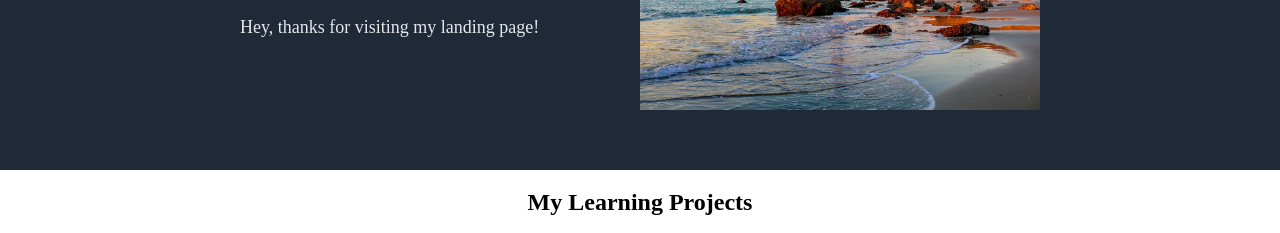
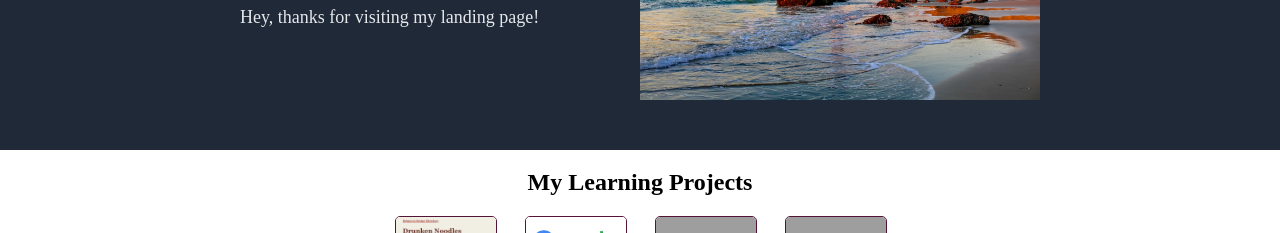
Before and after one commit to andyl22/landing-page, a plain HTML site: page index.html in a window 1280 px wide. Shown: the part 279-512 px from the top of the page. Drawn offline with Linux system fonts and the light colour scheme; grey boxes are pictures that could not be loaded.

Commit message:
Changing width and height for flex container

```diff
--- a/style.css
+++ b/style.css
@@ -2,20 +2,21 @@
 
 html {
     display: flex;
+    height: 100%;
+    width: 100%;
 }
 
 body {
-    min-width: 100vw;
-    min-height: 100vh;
     display: flex;
     flex-direction: column;
     margin: 0;
     padding: 0;
+
 }
 
 header, footer {
+    min-width: 100vw;
     display: flex;
-    padding: 10px;
     background-color: #1F2937;
     color: #E5E7EB;
     font-size: 18px;
@@ -176,6 +177,7 @@ footer {
     }
 
     .contact-container {
+        height: 100%;
         width: 100%;
         border-radius: 0;
         justify-content: center;
```
